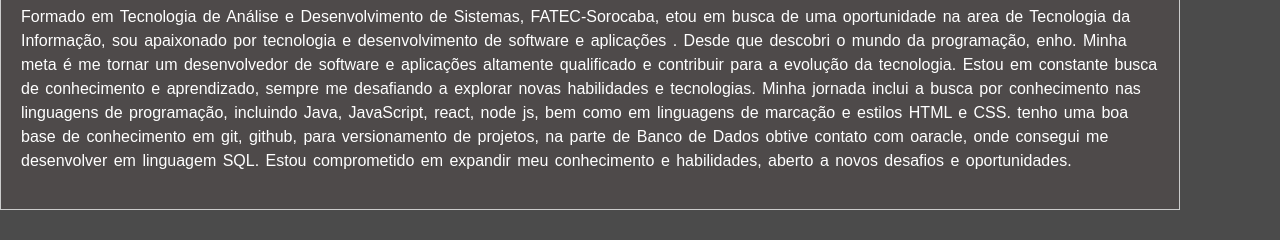
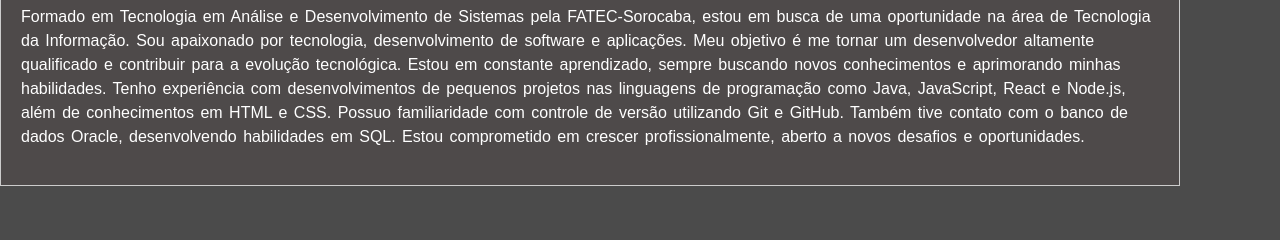
Before and after one commit to Jaquiel-Moreno/Portifolio, a plain HTML site: page index.html in a window 1280 px wide. Shown: the part 271-511 px from the top of the page. Drawn offline with nearby package versions, Linux system fonts and the light colour scheme.

Commit message:
Atualizacao mais recente 250625

```diff
--- a/index.html
+++ b/index.html
@@ -72,18 +72,20 @@
     <section class="apresent">
         <h2 id="Sobre">Sobre</h2>
         <div class="Sobre">
-            <p>Formado em Tecnologia de Análise e Desenvolvimento de Sistemas, FATEC-Sorocaba, etou em busca de uma
-                oportunidade na area de Tecnologia da Informação, sou apaixonado por tecnologia e desenvolvimento de
-                software e
-                aplicações . Desde que descobri o mundo da programação, enho.
-                Minha meta é me tornar um desenvolvedor de software e aplicações altamente qualificado e contribuir
-                para a evolução da tecnologia.
-                Estou em constante busca de conhecimento e aprendizado, sempre me desafiando a explorar novas
-                habilidades e tecnologias.  Minha jornada inclui a busca por conhecimento nas linguagens de programação,
-                incluindo Java, JavaScript, react, node js, bem como em linguagens de marcação e estilos HTML e CSS.
-                tenho uma boa base de conhecimento em git, github, para versionamento de projetos, na parte de Banco de Dados obtive
-                contato com oaracle, onde consegui me desenvolver em linguagem SQL.
-                Estou comprometido em expandir meu conhecimento e habilidades, aberto a novos desafios e oportunidades.
+            <p>
+                Formado em Tecnologia em Análise e Desenvolvimento de Sistemas pela FATEC-Sorocaba, estou em busca de
+                uma oportunidade na área de Tecnologia da Informação. Sou apaixonado por tecnologia, desenvolvimento de
+                software e aplicações.
+
+                Meu objetivo é me tornar um desenvolvedor altamente qualificado e contribuir para a evolução
+                tecnológica. Estou em constante aprendizado, sempre buscando novos conhecimentos e aprimorando minhas
+                habilidades.
+
+                Tenho experiência com desenvolvimentos de pequenos projetos nas linguagens de programação como Java,
+                JavaScript, React e Node.js, além de conhecimentos em HTML e CSS. Possuo familiaridade com controle de versão
+                utilizando Git e GitHub. Também tive contato com o banco de dados Oracle, desenvolvendo habilidades em SQL.
+
+                Estou comprometido em crescer profissionalmente, aberto a novos desafios e oportunidades.
             </p>
         </div>
     </section>
```
